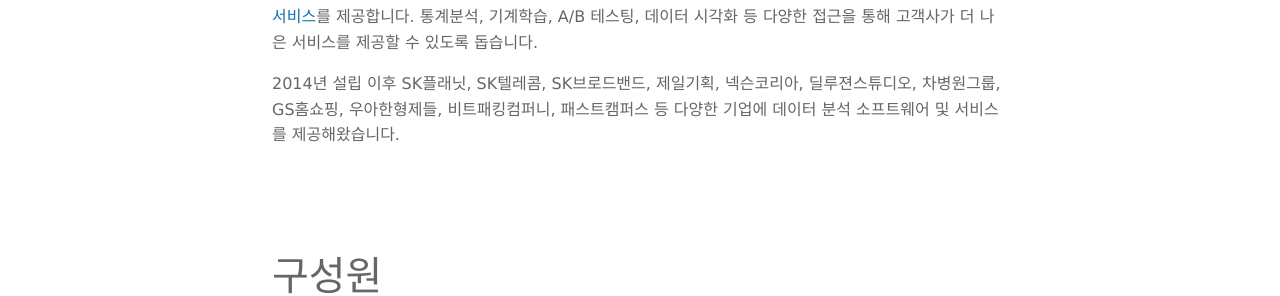
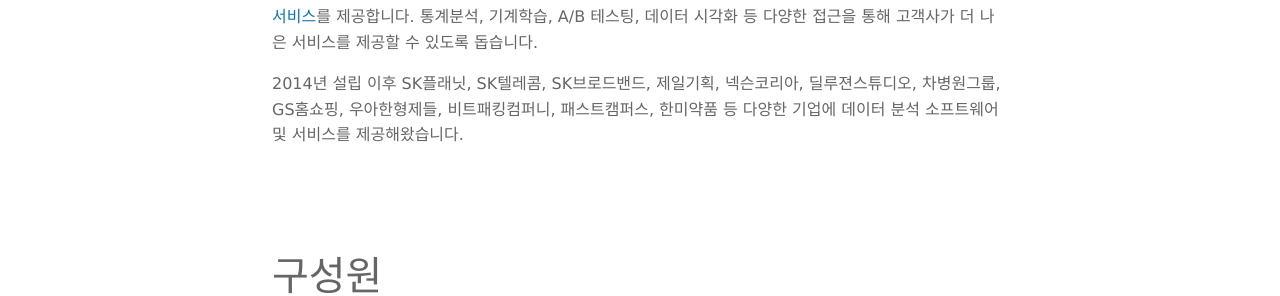
Before and after one commit to boxnwhiskr/boxnwhiskr.github.io, a Jekyll site: the page built from company.html, in a window 1280 px wide. Shown: the part 519-815 px from the top of the page. Built offline with Jekyll 4.4.1, drawn with Linux system fonts in a browser that asks for light colours; nearby versions of some CDN libraries; some web fonts are replaced.

Commit message:
Update clients

```diff
--- a/company.html
+++ b/company.html
@@ -9,7 +9,7 @@
     제공합니다. 통계분석, 기계학습, A/B 테스팅, 데이터 시각화 등 다양한 접근을 통해 고객사가 더 나은 서비스를 제공할 수 있도록 돕습니다.
     </p>
     <p>
-    2014년 설립 이후 SK플래닛, SK텔레콤, SK브로드밴드, 제일기획, 넥슨코리아, 딜루젼스튜디오, 차병원그룹, GS홈쇼핑, 우아한형제들, 비트패킹컴퍼니, 패스트캠퍼스 등 다양한 기업에 데이터 분석 소프트웨어 및 서비스를 제공해왔습니다.
+    2014년 설립 이후 SK플래닛, SK텔레콤, SK브로드밴드, 제일기획, 넥슨코리아, 딜루젼스튜디오, 차병원그룹, GS홈쇼핑, 우아한형제들, 비트패킹컴퍼니, 패스트캠퍼스, 한미약품 등 다양한 기업에 데이터 분석 소프트웨어 및 서비스를 제공해왔습니다.
     </p>
 </section>
 
```
